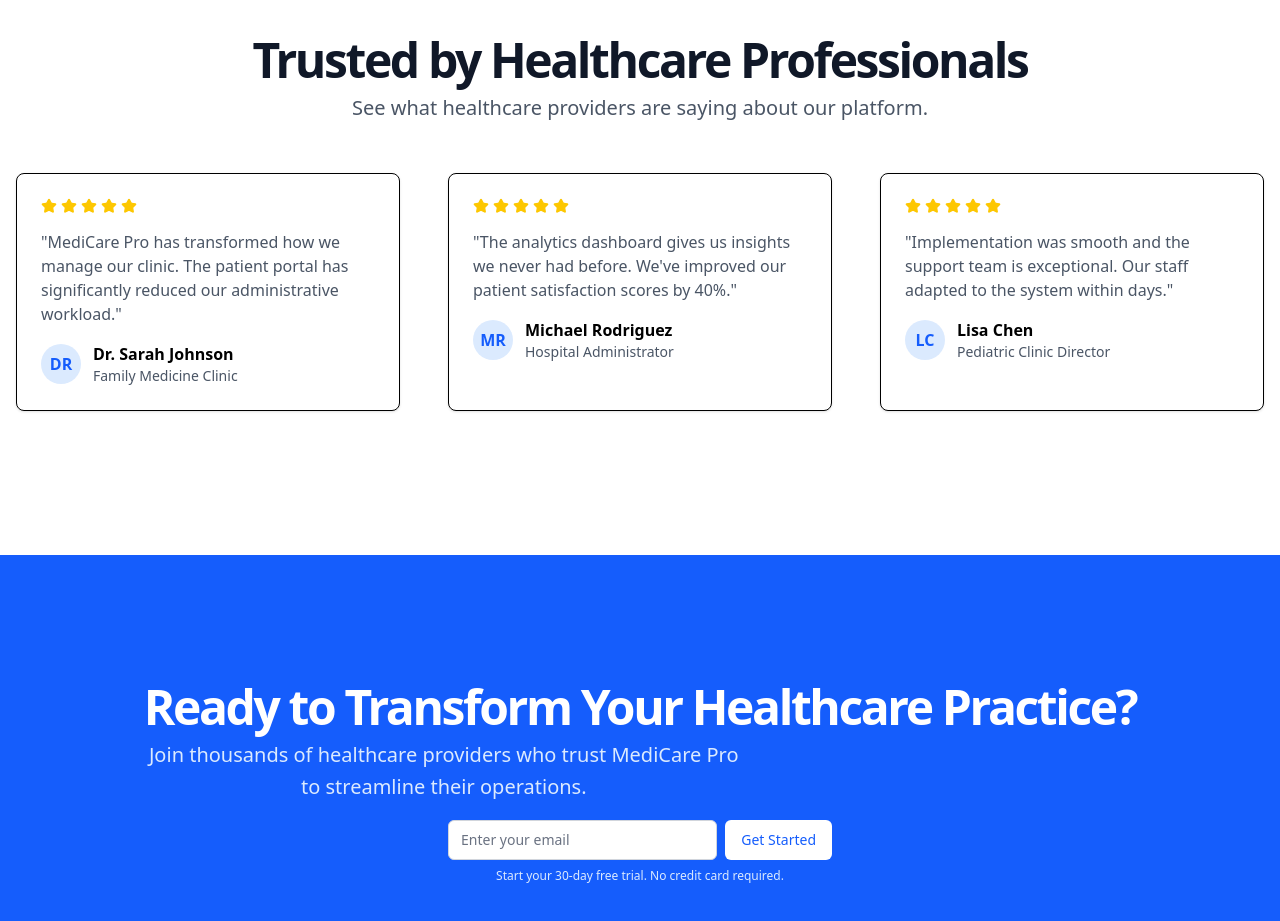
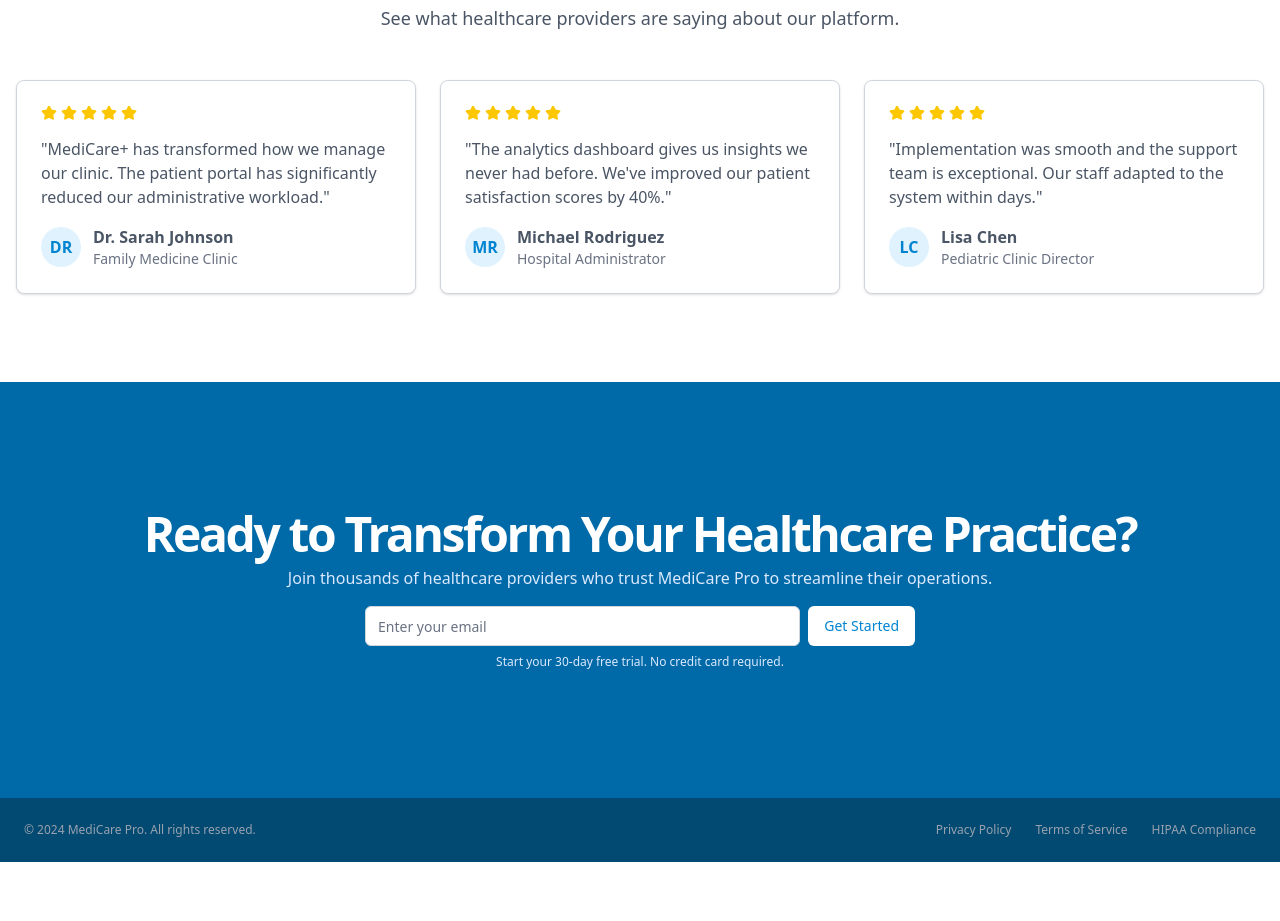
Before and after one commit to XuanGiaHanNguyen/MediCare-, a React (Vite) app in the folder frontend/: page / in a window 1280 px wide. Shown: the part 1367-2288 px from the top of the page. After the commit the page ends 2229 px from the top, so only its background shows below. Built offline with nearby package versions, Linux system fonts and the light colour scheme.

Commit message:
updated landing, need animations

```diff
--- a/frontend/src/pages/Landing.jsx
+++ b/frontend/src/pages/Landing.jsx
@@ -3,7 +3,10 @@ import {
   Calendar,
   Activity,
   CheckCircle,
-  Star
+  Star,
+  Phone,
+  Mail,
+  MapPin
 } from 'lucide-react';
 import { useState } from 'react';
 
@@ -32,7 +35,7 @@ const FeatureCard = ({ icon: Icon, title, description, features }) => {
 };
 
 const Card = ({ children, className = "" }) => (
-  <div className={`bg-white h-full rounded-lg border shadow-sm ${className}`}>
+  <div className={`bg-white h-full rounded-lg border border-gray-300 shadow-sm ${className}`}>
     {children}
   </div>
 );
@@ -41,6 +44,24 @@ const CardContent = ({ children, className = "" }) => (
   <div className={`p-6 ${className}`}>
     {children}
   </div>
+);
+
+const CardHeader = ({ children, className = "" }) => (
+  <div className={`flex flex-col space-y-1.5 p-6 pb-0 ${className}`}>
+    {children}
+  </div>
+);
+
+const CardTitle = ({ children, className = "" }) => (
+  <h3 className={`text-2xl font-semibold leading-none tracking-tight ${className}`}>
+    {children}
+  </h3>
+);
+
+const CardDescription = ({ children, className = "" }) => (
+  <p className={`text-sm text-gray-600 ${className}`}>
+    {children}
+  </p>
 );
 
 // Input component
@@ -55,7 +76,7 @@ const Input = ({ className = "", ...props }) => (
 const Button = ({ children, variant = "primary", className = "", ...props }) => {
   const baseClasses = "inline-flex items-center justify-center rounded-md text-sm font-medium ring-offset-white transition-colors focus-visible:outline-none focus-visible:ring-2 focus-visible:ring-blue-500 focus-visible:ring-offset-2 disabled:pointer-events-none disabled:opacity-50 h-10 px-4 py-2";
   const variantClasses = variant === "secondary"
-    ? "bg-white text-blue-600 hover:bg-gray-50"
+    ? "bg-white text-sky-600 hover:bg-gray-400 hover:text-white"
     : "bg-blue-600 text-white hover:bg-blue-700";
 
   return (
@@ -65,9 +86,22 @@ const Button = ({ children, variant = "primary", className = "", ...props }) =>
   );
 };
 
+// Link component
+const Link = ({ children, href, className = "", ...props }) => (
+  <a href={href} className={`${className}`} {...props}>
+    {children}
+  </a>
+);
+
 function Landing () {
 
     const [email, setEmail] = useState('');
+    const [formData, setFormData] = useState({
+      firstName: '',
+      lastName: '',
+      email: '',
+      facilityType: ''
+    });
 
     const features = [
     {
@@ -108,17 +142,18 @@ function Landing () {
     // Handle form submission here
   };
 
+
     return(
         <div className="flex flex-col">
             {/* Hero Section  */}
-            <div className="w-full h-[75vh] bg-blue-100 flex flex-row">
+            <div className="w-full h-[65vh] bg-blue-100 flex flex-row">
                 <div className="flex-[1.25] px-10 flex justify-center align-center items-center">
                     <div className="flex flex-col gap-2">
                         <div className="flex">
                             <p className="px-4 py-1 rounded-full bg-gray-50 text-gray-600 font-medium">Trusted by 500+ Healthcare Facilities</p>
                         </div>
-                        <h1 className="text-6xl font-semibold px-2">Streamline Your Hospital Operations</h1>
-                        <h2 className="text-lg px-2 pt-2">
+                        <h1 className="text-6xl text-gray-700 font-semibold px-2">Streamline Your Hospital Operations</h1>
+                        <h2 className="text-lg px-2 pt-2 text-gray-600">
                             Complete hospital management solution that digitizes patient records, schedules appointments, manages staff, and optimizes healthcare delivery for better patient outcomes.
                         </h2>
                     </div>
@@ -194,7 +229,7 @@ function Landing () {
 
                 {/* Features Section  */}
                 <section id="features" className="w-full py-24 bg-gray-100">
-                    <div className="container mx-auto px-4 md:px-6 max-w-7xl">
+                    <div className="container mx-auto px-6 max-w-7xl">
                         {/* Header Section */}
                         <div className="text-center mb-10">
                         <div className="space-y-2">
@@ -223,19 +258,19 @@ function Landing () {
                   </section>
 
                   {/* Testimonials */}
-              <section className="w-full py-24">
+              <section className="w-full pt-24 pb-10">
                 <div className="container mx-auto px-4 ">
                   <div className="flex flex-col items-center justify-center space-y-4 text-center">
                     <div className="space-y-2">
-                      <h2 className="text-3xl font-bold tracking-tighter sm:text-5xl text-gray-900">
+                      <h2 className="text-4xl font-bold tracking-tighter text-gray-700">
                         Trusted by Healthcare Professionals
                       </h2>
-                      <p className="max-w-[900px] text-gray-600 md:text-xl/relaxed lg:text-base/relaxed xl:text-xl/relaxed">
+                      <p className="max-w-[900px] text-gray-600 text-lg">
                         See what healthcare providers are saying about our platform.
                       </p>
                     </div>
                   </div>
-                  <div className="mx-auto grid items-start gap-6 py-12 lg:grid-cols-3 lg:gap-12">
+                  <div className="mx-auto grid items-start py-12 lg:grid-cols-3 gap-6">
                     <Card>
                       <CardContent className="pt-6">
                         <div className="flex items-center gap-1 mb-4">
@@ -244,16 +279,16 @@ function Landing () {
                           ))}
                         </div>
                         <p className="text-gray-600 mb-4">
-                          "MediCare Pro has transformed how we manage our clinic. The patient portal has significantly reduced
+                          "MediCare+ has transformed how we manage our clinic. The patient portal has significantly reduced
                           our administrative workload."
                         </p>
                         <div className="flex items-center gap-3">
-                          <div className="w-10 h-10 bg-blue-100 rounded-full flex items-center justify-center">
-                            <span className="text-blue-600 font-semibold">DR</span>
+                          <div className="w-10 h-10 bg-sky-100 rounded-full flex items-center justify-center">
+                            <span className="text-sky-600 font-semibold">DR</span>
                           </div>
                           <div>
-                            <p className="font-semibold">Dr. Sarah Johnson</p>
-                            <p className="text-sm text-gray-600">Family Medicine Clinic</p>
+                            <p className="font-semibold text-gray-600">Dr. Sarah Johnson</p>
+                            <p className="text-sm text-gray-500">Family Medicine Clinic</p>
                           </div>
                         </div>
                       </CardContent>
@@ -271,12 +306,12 @@ function Landing () {
                           satisfaction scores by 40%."
                         </p>
                         <div className="flex items-center gap-3">
-                          <div className="w-10 h-10 bg-blue-100 rounded-full flex items-center justify-center">
-                            <span className="text-blue-600 font-semibold">MR</span>
+                          <div className="w-10 h-10 bg-sky-100 rounded-full flex items-center justify-center">
+                            <span className="text-sky-600 font-semibold">MR</span>
                           </div>
                           <div>
-                            <p className="font-semibold">Michael Rodriguez</p>
-                            <p className="text-sm text-gray-600">Hospital Administrator</p>
+                            <p className="font-semibold text-gray-600">Michael Rodriguez</p>
+                            <p className="text-sm text-gray-500">Hospital Administrator</p>
                           </div>
                         </div>
                       </CardContent>
@@ -294,12 +329,12 @@ function Landing () {
                           within days."
                         </p>
                         <div className="flex items-center gap-3">
-                          <div className="w-10 h-10 bg-blue-100 rounded-full flex items-center justify-center">
-                            <span className="text-blue-600 font-semibold">LC</span>
+                          <div className="w-10 h-10 bg-sky-100 rounded-full flex items-center justify-center">
+                            <span className="text-sky-600 font-semibold">LC</span>
                           </div>
                           <div>
-                            <p className="font-semibold">Lisa Chen</p>
-                            <p className="text-sm text-gray-600">Pediatric Clinic Director</p>
+                            <p className="font-semibold text-gray-600">Lisa Chen</p>
+                            <p className="text-sm text-gray-500">Pediatric Clinic Director</p>
                           </div>
                         </div>
                       </CardContent>
@@ -309,25 +344,25 @@ function Landing () {
               </section>
 
               {/* CTA Section */}
-              <section className="w-full py-12 md:py-24 lg:py-32 bg-blue-600">
+              <section className="w-full py-12 md:py-24 lg:py-32 bg-sky-700">
                 <div className="container mx-auto px-4 md:px-6">
                   <div className="flex flex-col items-center justify-center space-y-4 text-center">
                     <div className="space-y-2">
                       <h2 className="text-3xl font-bold tracking-tighter sm:text-5xl text-white">
                         Ready to Transform Your Healthcare Practice?
                       </h2>
-                      <p className="max-w-[600px] text-blue-100 md:text-xl/relaxed lg:text-base/relaxed xl:text-xl/relaxed">
+                      <p className="text-blue-100">
                         Join thousands of healthcare providers who trust MediCare Pro to streamline their operations.
                       </p>
                     </div>
-                    <div className="w-full max-w-sm space-y-2">
+                    <div className="w-[550px] space-y-2">
                       <div className="flex gap-2">
                         <Input
                           type="email"
                           value={email}
                           onChange={(e) => setEmail(e.target.value)}
                           placeholder="Enter your email"
-                          className="max-w-lg flex-1 bg-white"
+                          className="flex-1 bg-white w-[450px]"
                         />
                         <Button onClick={handleSubmit} variant="secondary">
                           Get Started
@@ -338,6 +373,22 @@ function Landing () {
                   </div>
                 </div>
               </section>
+
+              {/* Footer */}
+              <footer className="flex flex-col gap-2 sm:flex-row py-6 w-full shrink-0 items-center px-4 md:px-6 bg-sky-900">
+                <p className="text-xs text-gray-400 font-medium">© 2024 MediCare Pro. All rights reserved.</p>
+                <nav className="sm:ml-auto flex gap-4 sm:gap-6">
+                  <Link href="#" className="text-xs hover:underline underline-offset-4 text-gray-400 font-medium">
+                    Privacy Policy
+                  </Link>
+                  <Link href="#" className="text-xs hover:underline underline-offset-4 text-gray-400 font-medium">
+                    Terms of Service
+                  </Link>
+                  <Link href="#" className="text-xs hover:underline underline-offset-4 text-gray-400 font-medium">
+                    HIPAA Compliance
+                  </Link>
+                </nav>
+              </footer>
             </div>
 
     )
```
